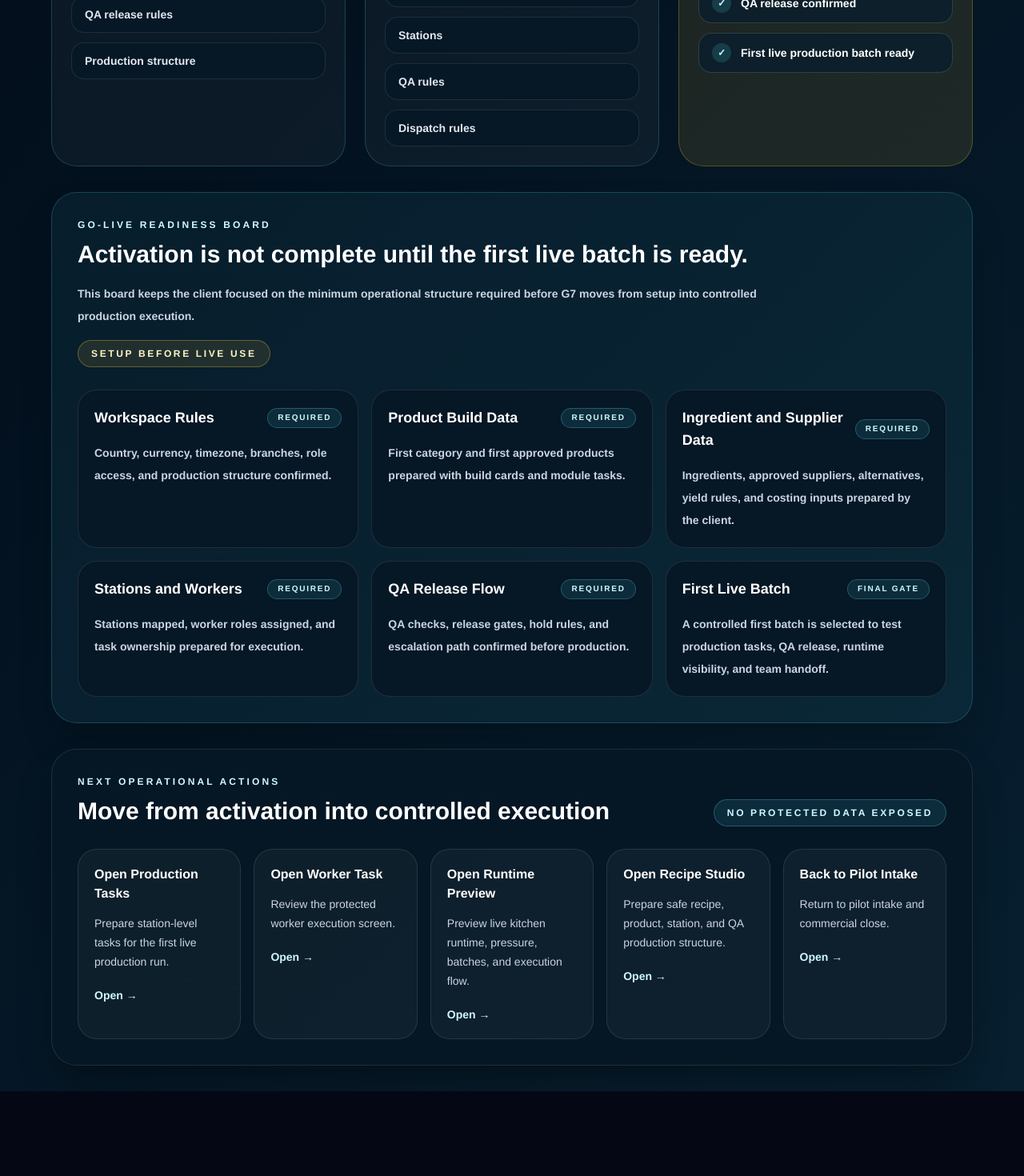
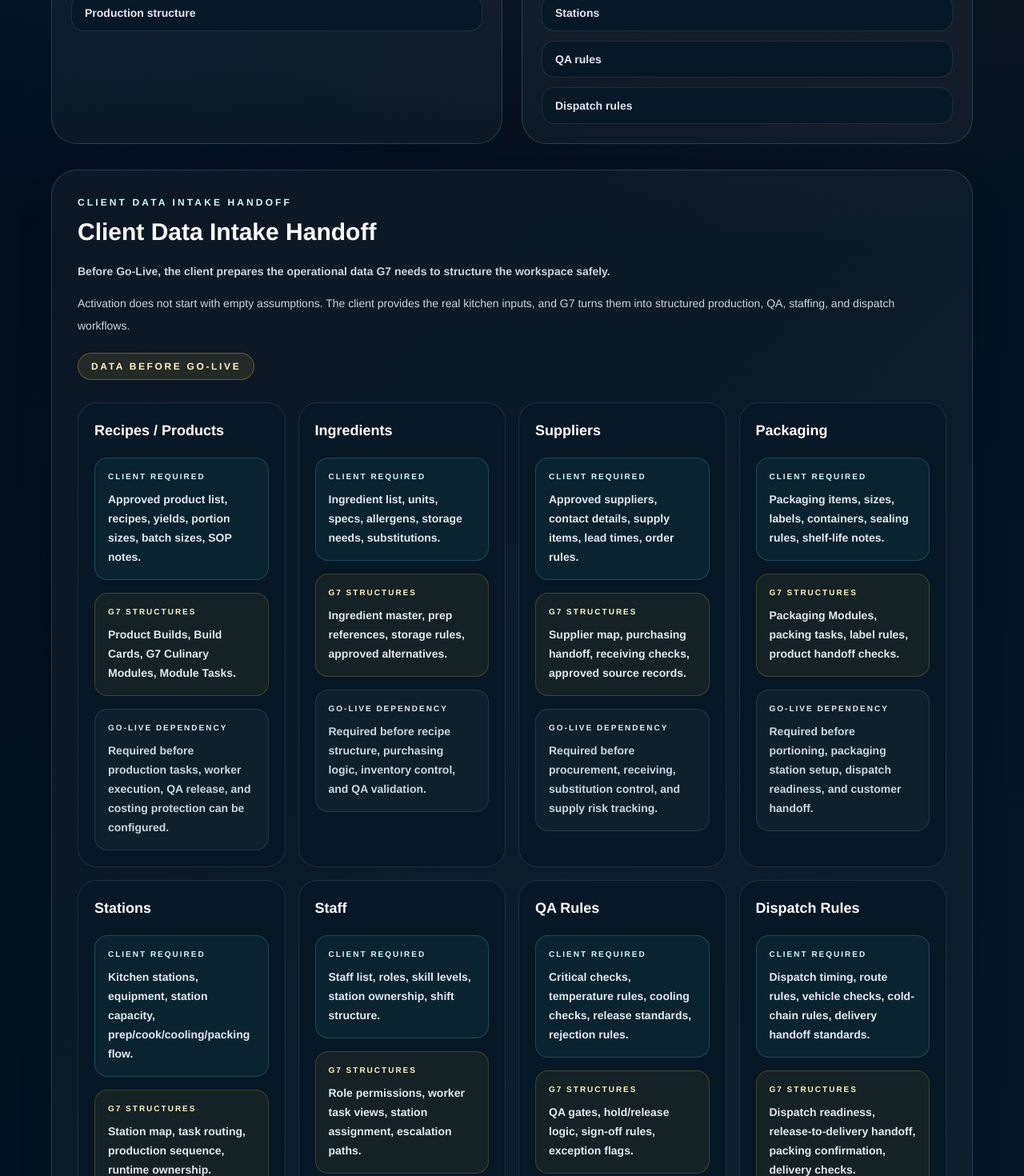
Before and after one commit to ammsofia11-wq/g7-mvpos, a Next.js app: page /client-activation in a window 1280 px wide. Shown: the part 1330-2800 px from the top of the page at 80% size. Before the commit the page ends 2694 px from the top, so only its background shows below. Built offline with nearby package versions, Linux system fonts and the light colour scheme.

Commit message:
Add client data intake handoff

```diff
--- a/app/client-activation/page.tsx
+++ b/app/client-activation/page.tsx
@@ -41,6 +41,80 @@
   "Stations",
   "QA rules",
   "Dispatch rules",
+];
+
+const clientDataHandoff = [
+  {
+    title: "Recipes / Products",
+    clientRequired:
+      "Approved product list, recipes, yields, portion sizes, batch sizes, SOP notes.",
+    g7Structures:
+      "Product Builds, Build Cards, G7 Culinary Modules, Module Tasks.",
+    goLiveDependency:
+      "Required before production tasks, worker execution, QA release, and costing protection can be configured.",
+  },
+  {
+    title: "Ingredients",
+    clientRequired:
+      "Ingredient list, units, specs, allergens, storage needs, substitutions.",
+    g7Structures:
+      "Ingredient master, prep references, storage rules, approved alternatives.",
+    goLiveDependency:
+      "Required before recipe structure, purchasing logic, inventory control, and QA validation.",
+  },
+  {
+    title: "Suppliers",
+    clientRequired:
+      "Approved suppliers, contact details, supply items, lead times, order rules.",
+    g7Structures:
+      "Supplier map, purchasing handoff, receiving checks, approved source records.",
+    goLiveDependency:
+      "Required before procurement, receiving, substitution control, and supply risk tracking.",
+  },
+  {
+    title: "Packaging",
+    clientRequired:
+      "Packaging items, sizes, labels, containers, sealing rules, shelf-life notes.",
+    g7Structures:
+      "Packaging Modules, packing tasks, label rules, product handoff checks.",
+    goLiveDependency:
+      "Required before portioning, packaging station setup, dispatch readiness, and customer handoff.",
+  },
+  {
+    title: "Stations",
+    clientRequired:
+      "Kitchen stations, equipment, station capacity, prep/cook/cooling/packing flow.",
+    g7Structures:
+      "Station map, task routing, production sequence, runtime ownership.",
+    goLiveDependency:
+      "Required before tasks can be assigned to workers and production flow can be controlled.",
+  },
+  {
+    title: "Staff",
+    clientRequired:
+      "Staff list, roles, skill levels, station ownership, shift structure.",
+    g7Structures:
+      "Role permissions, worker task views, station assignment, escalation paths.",
+    goLiveDependency:
+      "Required before worker execution, task protection, production responsibility, and escalation logic.",
+  },
+  {
+    title: "QA Rules",
+    clientRequired:
+      "Critical checks, temperature rules, cooling checks, release standards, rejection rules.",
+    g7Structures: "QA gates, hold/release logic, sign-off rules, exception flags.",
+    goLiveDependency:
+      "Required before batches can move safely from production to release.",
+  },
+  {
+    title: "Dispatch Rules",
+    clientRequired:
+      "Dispatch timing, route rules, vehicle checks, cold-chain rules, delivery handoff standards.",
+    g7Structures:
+      "Dispatch readiness, release-to-delivery handoff, packing confirmation, delivery checks.",
+    goLiveDependency:
+      "Required before Go-Live because production is not complete until handoff is controlled.",
+  },
 ];
 
 const readinessChecklist = [
@@ -166,7 +240,7 @@
             </div>
           </section>
 
-          <section className="grid gap-6 lg:grid-cols-3">
+          <section className="grid gap-6 lg:grid-cols-2">
             <div className="rounded-[2rem] border border-cyan-300/20 bg-white/[0.04] p-6">
               <p className="text-xs font-bold uppercase tracking-[0.26em] text-cyan-100">
                 Workspace Setup
@@ -214,24 +288,101 @@
                 ))}
               </div>
             </div>
+          </section>
 
-            <div className="rounded-[2rem] border border-amber-300/25 bg-amber-300/10 p-6">
+          <section className="rounded-[2rem] border border-cyan-300/20 bg-white/[0.04] p-6 shadow-2xl shadow-black/30 md:p-8">
+            <div className="flex flex-wrap items-end justify-between gap-5">
+              <div>
+                <p className="text-xs font-bold uppercase tracking-[0.26em] text-cyan-100">
+                  Client Data Intake Handoff
+                </p>
+                <h2 className="mt-3 text-3xl font-black text-white">
+                  Client Data Intake Handoff
+                </h2>
+                <p className="mt-4 max-w-4xl text-sm font-semibold leading-7 text-slate-300">
+                  Before Go-Live, the client prepares the operational data G7
+                  needs to structure the workspace safely.
+                </p>
+                <p className="mt-3 max-w-5xl text-sm leading-7 text-slate-300">
+                  Activation does not start with empty assumptions. The client
+                  provides the real kitchen inputs, and G7 turns them into
+                  structured production, QA, staffing, and dispatch workflows.
+                </p>
+              </div>
+
+              <div className="rounded-full border border-amber-300/30 bg-amber-300/10 px-4 py-2 text-xs font-bold uppercase tracking-[0.22em] text-amber-100">
+                Data before Go-Live
+              </div>
+            </div>
+
+            <div className="mt-7 grid gap-4 md:grid-cols-2 xl:grid-cols-4">
+              {clientDataHandoff.map((item) => (
+                <div
+                  key={item.title}
+                  className="rounded-3xl border border-white/10 bg-[#061725] p-5"
+                >
+                  <h3 className="text-lg font-black text-white">
+                    {item.title}
+                  </h3>
+
+                  <div className="mt-5 grid gap-4">
+                    <div className="rounded-2xl border border-cyan-300/20 bg-cyan-300/[0.06] p-4">
+                      <p className="text-[10px] font-black uppercase tracking-[0.2em] text-cyan-100">
+                        Client Required
+                      </p>
+                      <p className="mt-2 text-sm font-semibold leading-6 text-slate-200">
+                        {item.clientRequired}
+                      </p>
+                    </div>
+
+                    <div className="rounded-2xl border border-amber-300/20 bg-amber-300/[0.06] p-4">
+                      <p className="text-[10px] font-black uppercase tracking-[0.2em] text-amber-100">
+                        G7 Structures
+                      </p>
+                      <p className="mt-2 text-sm font-semibold leading-6 text-slate-200">
+                        {item.g7Structures}
+                      </p>
+                    </div>
+
+                    <div className="rounded-2xl border border-white/10 bg-white/[0.04] p-4">
+                      <p className="text-[10px] font-black uppercase tracking-[0.2em] text-slate-200">
+                        Go-Live Dependency
+                      </p>
+                      <p className="mt-2 text-sm font-semibold leading-6 text-slate-300">
+                        {item.goLiveDependency}
+                      </p>
+                    </div>
+                  </div>
+                </div>
+              ))}
+            </div>
+          </section>
+
+          <section className="rounded-[2rem] border border-amber-300/25 bg-amber-300/10 p-6 shadow-2xl shadow-black/30 md:p-8">
+            <div className="flex flex-wrap items-end justify-between gap-4">
+              <div>
                 <p className="text-xs font-bold uppercase tracking-[0.26em] text-amber-100">
                   Go-Live Readiness Checklist
                 </p>
-              <h2 className="mt-3 text-2xl font-black text-white">
+                <h2 className="mt-3 text-3xl font-black text-white">
                   Ready for first live batch
                 </h2>
-              <p className="mt-3 text-sm leading-7 text-slate-200">
+                <p className="mt-4 max-w-4xl text-sm leading-7 text-slate-200">
                   Activation is complete only when the first category, products,
                   stations, worker tasks, and QA release flow are ready.
                 </p>
+              </div>
 
-              <div className="mt-5 grid gap-3">
+              <div className="rounded-full border border-cyan-300/25 bg-cyan-300/10 px-4 py-2 text-xs font-bold uppercase tracking-[0.22em] text-cyan-100">
+                First batch gate
+              </div>
+            </div>
+
+            <div className="mt-7 grid gap-3 md:grid-cols-2 xl:grid-cols-3">
               {readinessChecklist.map((item) => (
                 <div
                   key={item}
-                    className="flex items-center gap-3 rounded-2xl border border-amber-100/15 bg-[#0d1f2b] px-4 py-3 text-sm font-semibold text-white"
+                  className="flex items-center gap-3 rounded-2xl border border-amber-100/15 bg-[#0d1f2b] px-4 py-4 text-sm font-semibold text-white"
                 >
                   <span className="flex h-6 w-6 items-center justify-center rounded-full bg-cyan-300/15 text-xs font-black text-cyan-100">
                     ✓
@@ -239,7 +390,6 @@
                   {item}
                 </div>
               ))}
-              </div>
             </div>
           </section>
 
@@ -316,6 +466,7 @@
               ))}
             </div>
           </section>
+
           <section className="rounded-[2rem] border border-white/10 bg-[#061725]/90 p-6 shadow-2xl shadow-black/40 md:p-8">
             <div className="flex flex-wrap items-end justify-between gap-4">
               <div>
```
Lines whose indentation alone changed are shown as unchanged.
